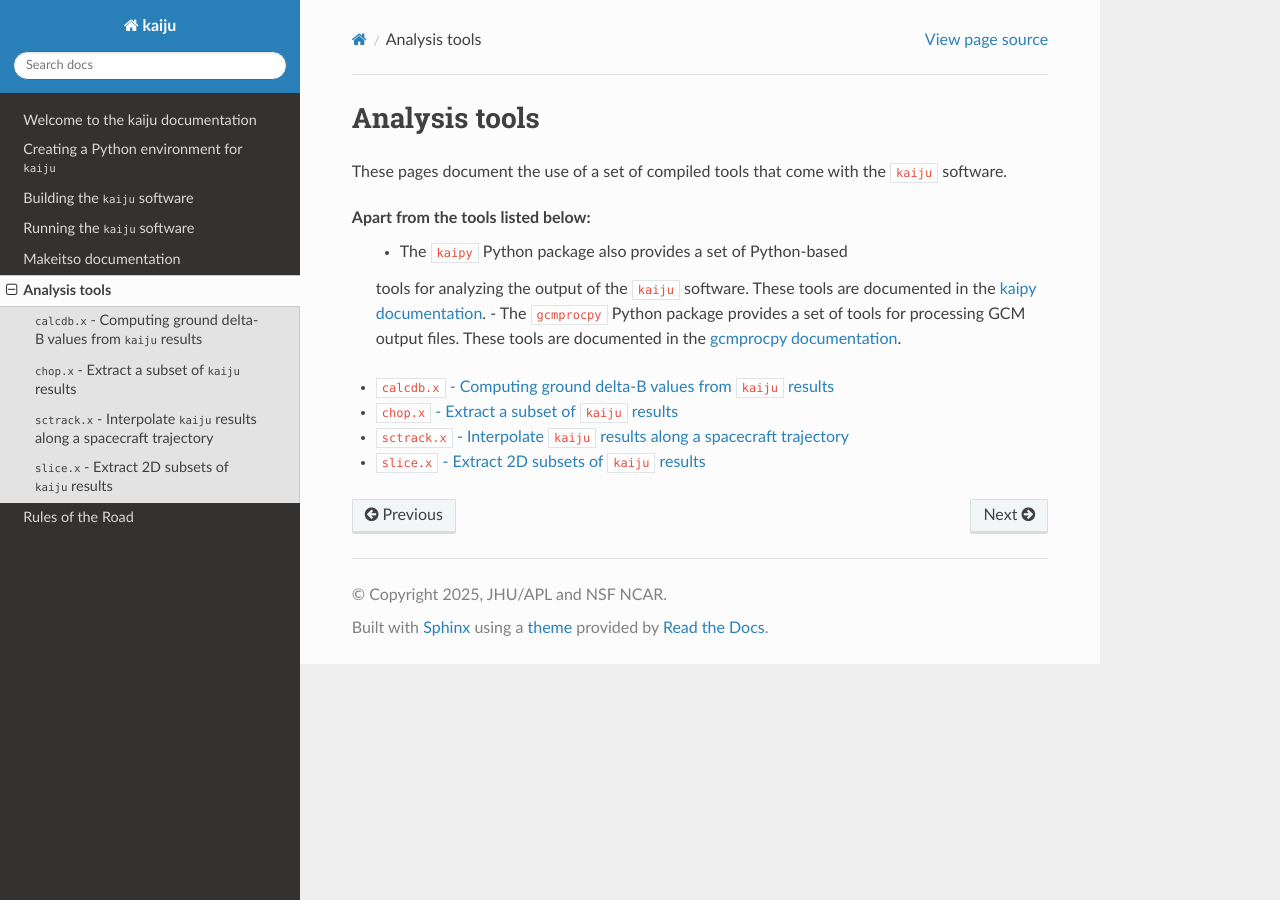
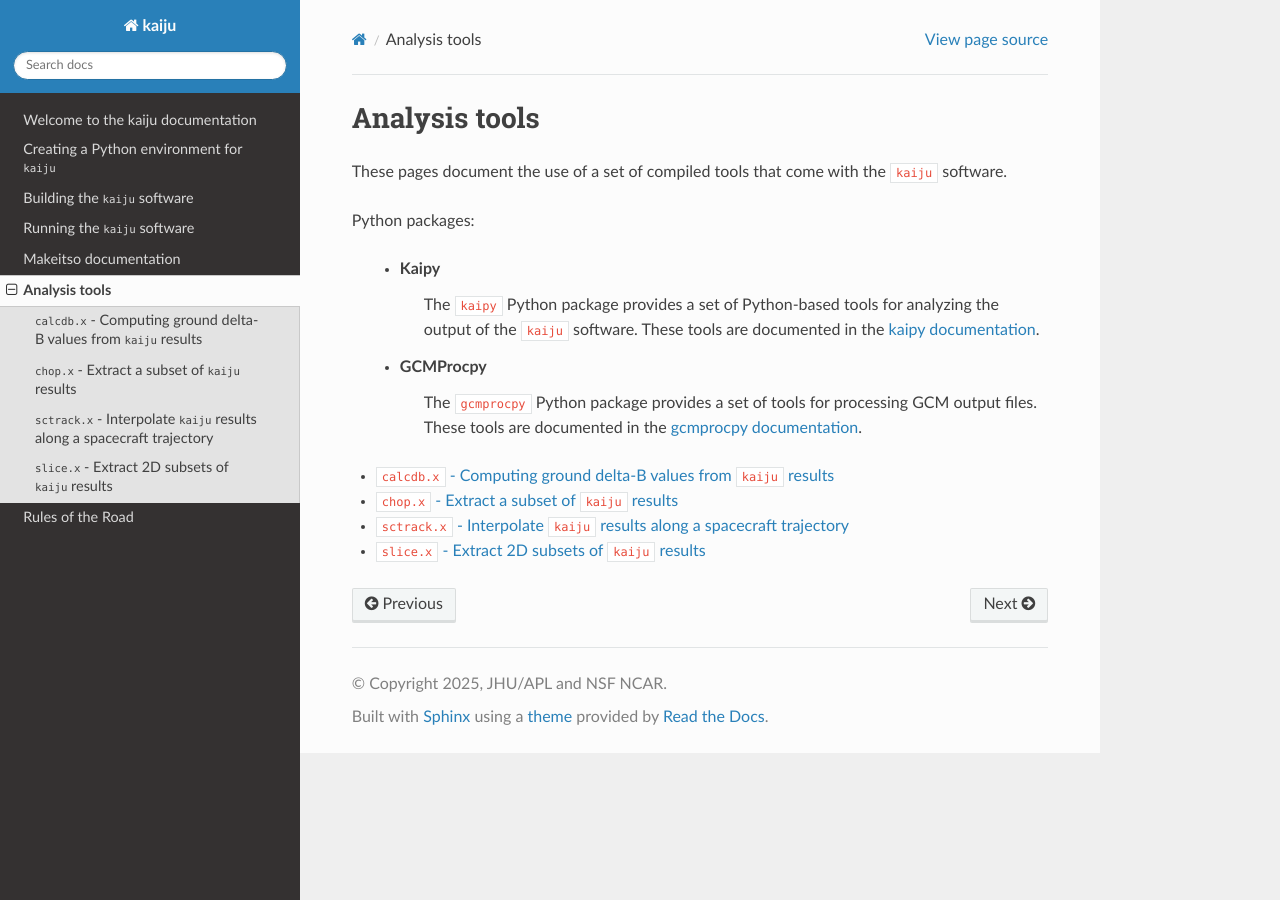
Before and after one commit to rgorby/MAGE, a Sphinx documentation site: the page built from docs/source/tools/index.rst, in a window 1280 px wide. Built offline with Sphinx 7.4.7 and the Read the Docs theme 3.1.0, drawn with Linux system fonts in a browser that asks for light colours.

Commit message:
Warning fixes

```diff
--- a/docs/source/building/buildPleiades.rst
+++ b/docs/source/building/buildPleiades.rst
@@ -45,6 +45,7 @@ module set:
         The GTR currently required custom built NetCDF and ESMF modules on ``pleiades``. If you need to
         run GTR, you will need access to ``/home7/nrao3/local3`` and ``/nobackup/nrao3/tiegcm/tiegcm3.0/data``,
         please reach out to ``nikhilr@ucar.edu`` with the following:
+
             - Your Pleiades username
             - Your Name
             - Your Institution
--- a/docs/source/running/geoGRQuickStart.rst
+++ b/docs/source/running/geoGRQuickStart.rst
@@ -1,5 +1,5 @@
 Geospace - Gamera Raiju (GR) Quick Start
-====================
+==========================================
 
 
 These instructions illustrate the process of running a magnetosphere
@@ -7,7 +7,7 @@ simulation using the MAGE model in the ``kaiju`` code.
 
 
 Before you begin
-----------------
+--------------------------------------------
 
 *Source* (not *run*) the environment setup scripts for the ``kaiju`` and
 ``kaipy`` software. For example:
--- a/docs/source/tools/index.rst
+++ b/docs/source/tools/index.rst
@@ -4,12 +4,15 @@ Analysis tools
 These pages document the use of a set of compiled tools that come with the
 ``kaiju`` software.
 
-Apart from the tools listed below:
-    - The ``kaipy`` Python package also provides a set of Python-based
-    tools for analyzing the output of the ``kaiju`` software.
-    These tools are documented in the `kaipy documentation <https://kaipy.readthedocs.io/en/latest/>`_.
-    - The ``gcmprocpy`` Python package provides a set of tools for processing
-    GCM output files. These tools are documented in the `gcmprocpy documentation <https://gcmprocpy.readthedocs.io/en/latest/>`_.
+Python packages:
+
+    - Kaipy
+        The ``kaipy`` Python package provides a set of Python-based
+        tools for analyzing the output of the ``kaiju`` software.
+        These tools are documented in the `kaipy documentation <https://kaipy.readthedocs.io/en/latest/>`_.
+    - GCMProcpy
+        The ``gcmprocpy`` Python package provides a set of tools for processing
+        GCM output files. These tools are documented in the `gcmprocpy documentation <https://gcmprocpy.readthedocs.io/en/latest/>`_.
 
 .. toctree::
     :maxdepth: 1
```
Also changed, not shown: docs/source/makeitso/engage.rst (+15 -14 lines), docs/source/running/geoGTRQuickStart.rst (+12 -7 lines).
